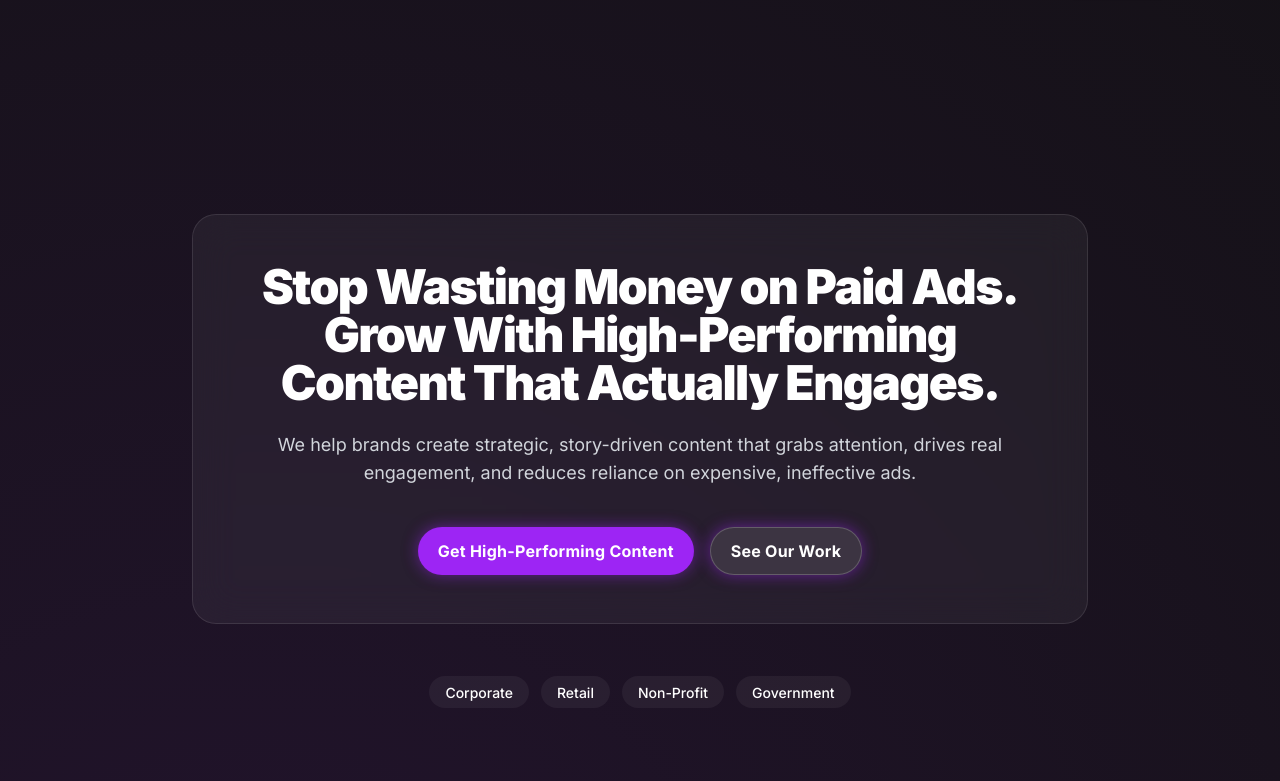
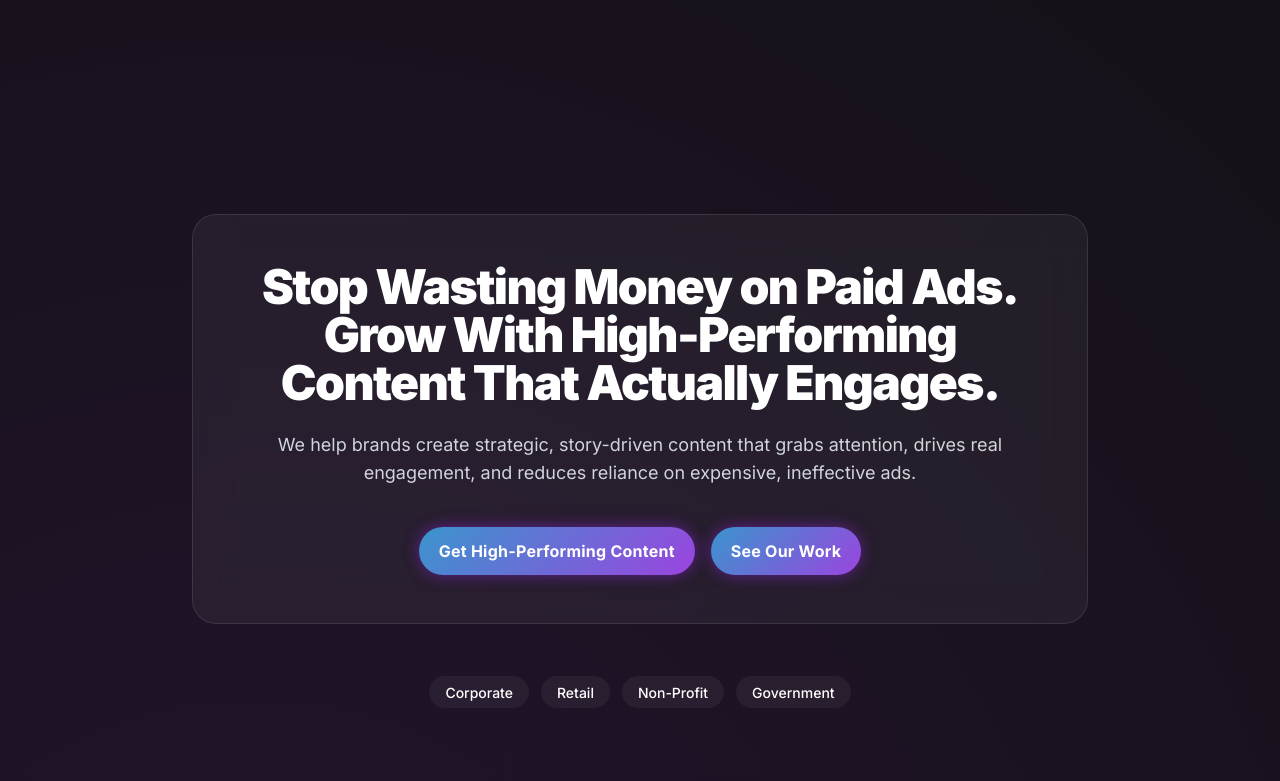
Before and after one commit to layarstudios/supreme-pancake, a plain HTML site: page index.html in a window 1280 px wide. Shown: the part 94-875 px from the top of the page. Drawn offline with nearby package versions, Linux system fonts and the light colour scheme.

Commit message:
Update index.html

```diff
--- a/index.html
+++ b/index.html
@@ -42,6 +42,10 @@
             transition: all 0.3s ease;
             box-shadow: 0 0 15px 0 rgba(157, 37, 244, 0.5);
         }
+      .cta-button {
+    background: linear-gradient(135deg, #3A95CD, #9B44DF) !important;
+    border: none;
+}
         .cta-button:hover {
             box-shadow: 0 0 30px 0 rgba(157, 37, 244, 0.8);
             transform: translateY(-2px);
```
